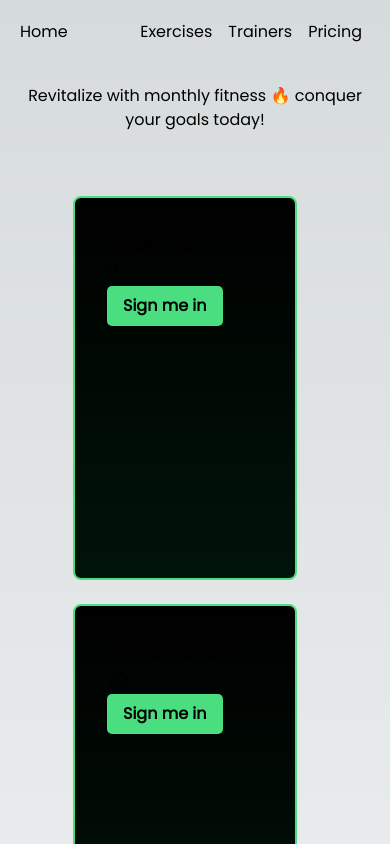
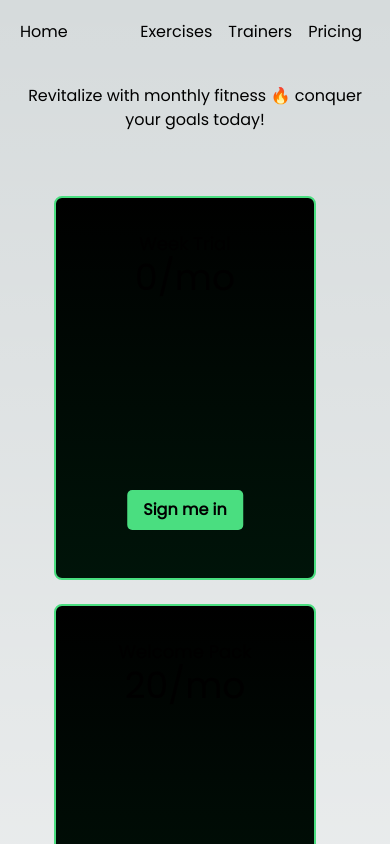
Before and after one commit to Sierra9999/activos-gym, a Next.js app: page /pricing in a window 390 px wide. Shown: the top 844 px of the page. Built offline with nearby package versions, Linux system fonts and the light colour scheme.

Commit message:
task: fix grid responsiveness

```diff
--- a/app/Components/BentoMenu.jsx
+++ b/app/Components/BentoMenu.jsx
@@ -65,14 +65,14 @@ const BentoMenu = () => {
   return (
     <section>
       <h1 id='exercises' className=' mt-10 text-center text-bold text-3xl'>Find your perfect match 💫</h1>
-      <section className="grid md:grid-cols-3 grid-cols-2 gap-4 mt-7">
+      <section className="grid md:grid-cols-3 sm:grid-cols-2 gap-4 mt-7">
         {workouts.map(({ caloriesBurnt, workoutName, workoutTime, imgSrc }, index) => (WorkoutCard({
           imgSrc,
           workoutName,
           caloriesBurnt,
           workoutTime,
           alt: '',
-          classname: index > 0 ? '' : 'col-span-2 md:col-span-2 h-96'
+          classname: index > 0 ? 'col-span-2 sm:col-span-1' : 'col-span-2 md:col-span-2 h-96'
         })))}
       </section>
     </section>
--- a/app/Components/PricingCard.tsx
+++ b/app/Components/PricingCard.tsx
@@ -1,27 +1,30 @@
 import React from 'react'
 
-const PricingCard:React.FC<{
-    title : string
-    price : number
-    children ?: React.ReactNode
+const PricingCard: React.FC<{
+    title: string
+    price: number
+    children?: React.ReactNode
 }> = (props) => {
-    const {children,price,title} = props
+    const { children, price, title } = props
     return (
-    <div className='
+        <div
+            className='
+                bg-green-to-black
                 bg-gray-400
                 p-8
                 min-h-96
-        min-w-56
-        bg-green-to-black
+                w-3/4
+                sm:h-96
+                sm:w-56
                 rounded-lg
                 border-2
                 border-green-400
                 mt-6
                 mr-5' >
-        <h1 className='text-lg relative t-0'>{title}</h1>
-        <h2 className='text-lg relative t-0'>{price}</h2>
+                <h1 className='text-lg text-center relative t-0'>{title}</h1>
+                <h2 className='text-4xl text-center relative t-0'>{price}/mo</h2>
             {children}
-        <button className='btn bg-green-400 text-black'>Sign me in</button>
+            <button className='btn bg-green-400 text-black relative left-1/2 -translate-x-1/2 top-48'>Sign me in</button>
         </div>
     )
 }
```
Lines whose indentation alone changed are shown as unchanged.
